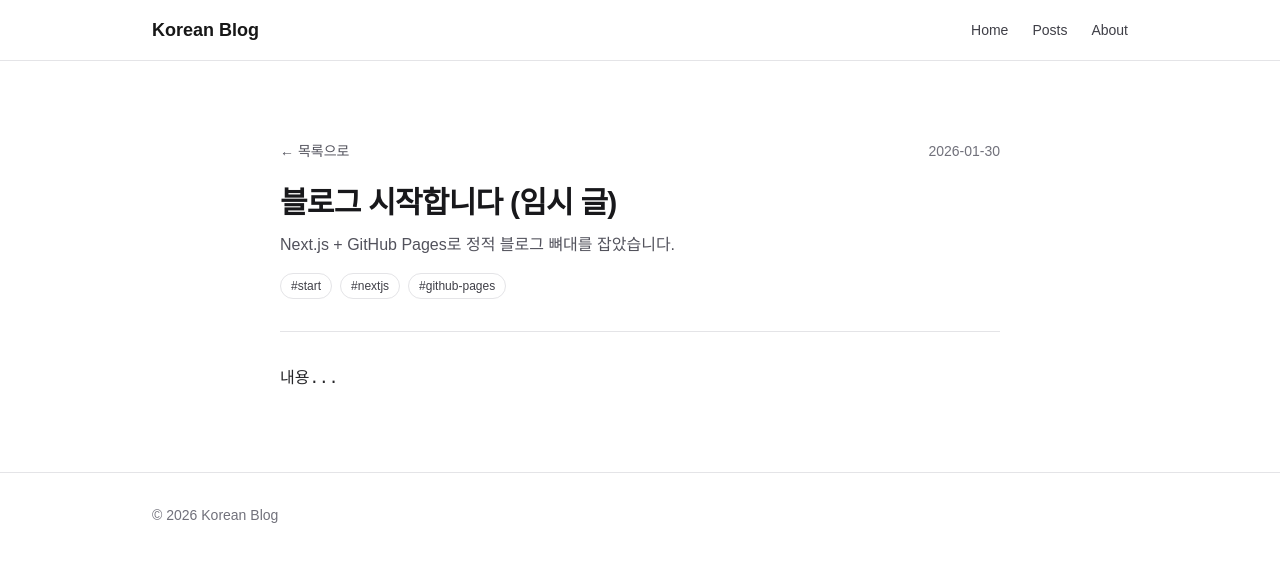
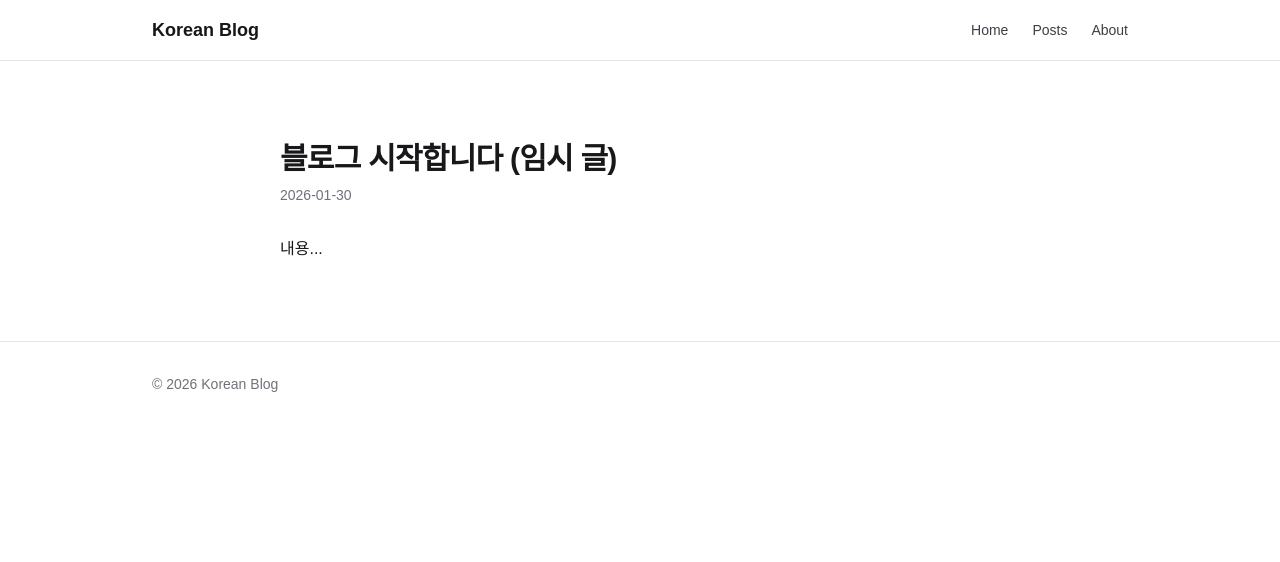
Before and after one commit to taegi3103/korean-blog, a Next.js app: page /posts/hello-korean-blog in a window 1280 px wide. Shown: the top 562 px of the page. Built offline with nearby package versions, Linux system fonts and the light colour scheme.

Commit message:
Refactor PostDetailPage and update rendering logic
Refactor PostDetailPage to PostPage and update imports. Simplify post not found handling and adjust rendering structure.

```diff
--- a/app/posts/[slug]/page.tsx
+++ b/app/posts/[slug]/page.tsx
@@ -1,49 +1,23 @@
-import Link from "next/link";
 import { notFound } from "next/navigation";
-import { getPostBySlug, posts } from "../../lib/posts";
+import { getPostBySlug, posts } from "@/app/lib/posts";
+
+export const dynamicParams = false;
 
 export function generateStaticParams() {
   return posts.map((p) => ({ slug: p.slug }));
 }
 
-export default function PostDetailPage({
-  params,
-}: {
-  params: { slug: string };
-}) {
+export default function PostPage({ params }: { params: { slug: string } }) {
   const post = getPostBySlug(params.slug);
-  if (!post) return notFound();
+  if (!post) notFound();
 
   return (
     <div className="mx-auto w-full max-w-3xl px-6 py-10">
-      <div className="mb-6 flex items-center justify-between">
-        <Link href="/posts" className="text-sm text-zinc-600 hover:text-zinc-900">
-          ← 목록으로
-        </Link>
-        <div className="text-sm text-zinc-500">{post.date}</div>
+      <h1 className="text-3xl font-bold tracking-tight text-zinc-900">{post.title}</h1>
+      <p className="mt-2 text-sm text-zinc-500">{post.date}</p>
+      <div className="prose prose-zinc mt-8 max-w-none whitespace-pre-wrap">
+        {post.content}
       </div>
-
-      <h1 className="text-3xl font-bold tracking-tight text-zinc-900">
-        {post.title}
-      </h1>
-      <p className="mt-3 text-zinc-600">{post.excerpt}</p>
-
-      <div className="mt-4 flex flex-wrap gap-2">
-        {post.tags.map((t) => (
-          <span
-            key={t}
-            className="rounded-full border border-zinc-200 bg-white px-2.5 py-1 text-xs text-zinc-700"
-          >
-            #{t}
-          </span>
-        ))}
-      </div>
-
-      <hr className="my-8 border-zinc-200" />
-
-      <pre className="whitespace-pre-wrap leading-7 text-zinc-800">
-        {post.content}
-      </pre>
     </div>
   );
 }
```
